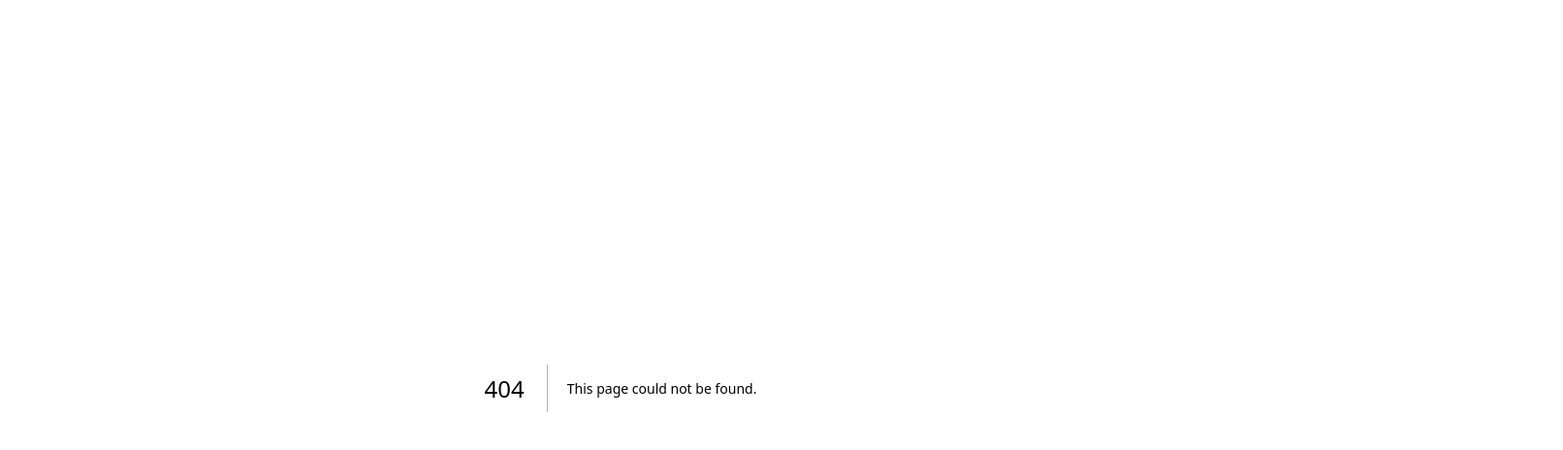
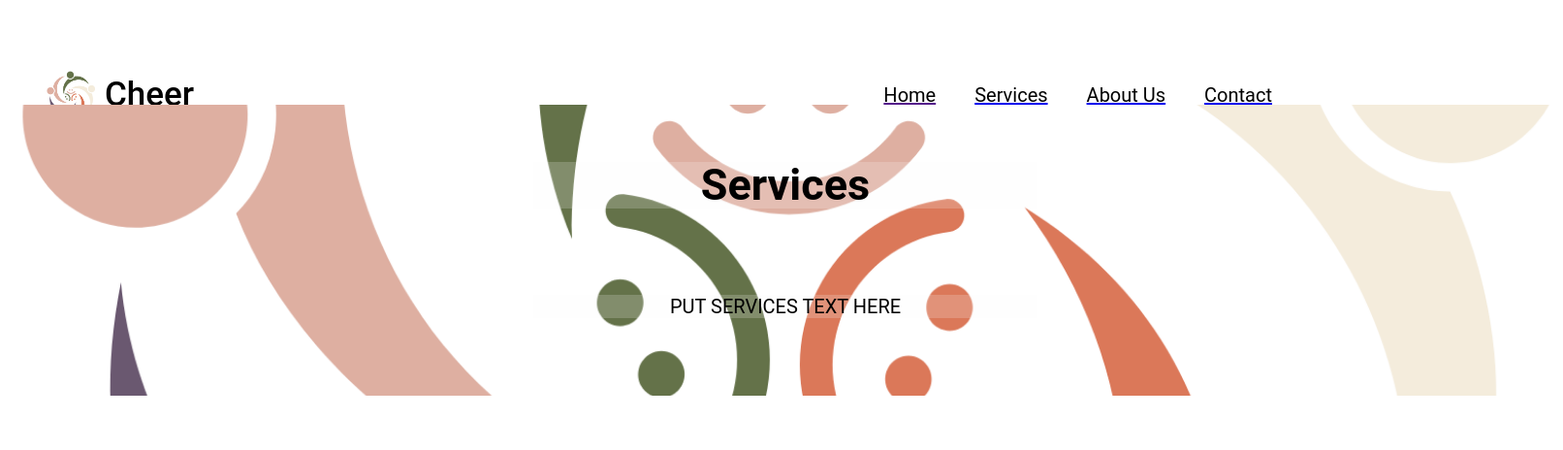
Before and after one commit to Nate5461/SE3350-Project, a Next.js app: page /services in a window 1280 px wide. Before the commit this address had no page. Shown: the top 464 px of the page at 97% size, 1612 px wide, since content can reach past the window. Built offline with nearby package versions, Linux system fonts and the light colour scheme.

Commit message:
added services tab, connected to other pages

```diff
--- /dev/null
+++ b/pages/services.tsx
@@ -0,0 +1,5 @@
+import { ServicesPage } from '../src/app/screens/pages/servicespage';
+
+export default function Services() {
+  return <ServicesPage/>;
+}
--- /dev/null
+++ b/src/app/screens/pages/servicespage.tsx
@@ -0,0 +1,53 @@
+// ServicesPage.tsx
+
+import React from "react";
+import Image from "next/image";
+import "./style.css"; // Import your stylesheet
+import Link from "next/link";
+
+export const ServicesPage = (): JSX.Element => {
+  return (
+    <div className="page">
+      <div className="top-bar">
+        <Image src="/OLLI.png" width={50} height={50} alt="logo" />
+        <div className="title">Cheer</div>
+        <div className="navigation">
+
+        <Link href=""> {/* Use Link here */}
+            <div className="tab">Home</div> {/* Make sure to use an <a> tag */}
+        </Link>
+
+
+        <Link href="/services"> {/* Use Link here */}
+            <div className="tab">Services</div> {/* Make sure to use an <a> tag */}
+        </Link>
+
+        <Link href="/aboutus"> {/* Use Link here */}
+            <div className="tab">About Us</div> {/* Make sure to use an <a> tag */}
+        </Link>
+
+        <Link href="/contact"> {/* Use Link here */}
+            <div className="tab">Contact</div> {/* Make sure to use an <a> tag */}
+        </Link>
+
+        </div>
+      </div>
+      <div className="section" style={{ overflow: 'hidden' }}>
+        <Image src="/OLLI.png" fill={true} alt='logo' objectFit="cover" />
+        <div className="container">
+          <p className="text-wrapper" style={{ backgroundColor: "rgba(250,250,250,0.2)", color: '#000' }}>
+            Services
+          </p>
+          <p className="description" style={{ backgroundColor: "rgba(250,250,250,0.2)", color: '#000' }}>
+
+
+            PUT SERVICES TEXT HERE
+
+
+          </p>
+
+        </div>
+      </div>
+    </div>
+  );
+};
```
